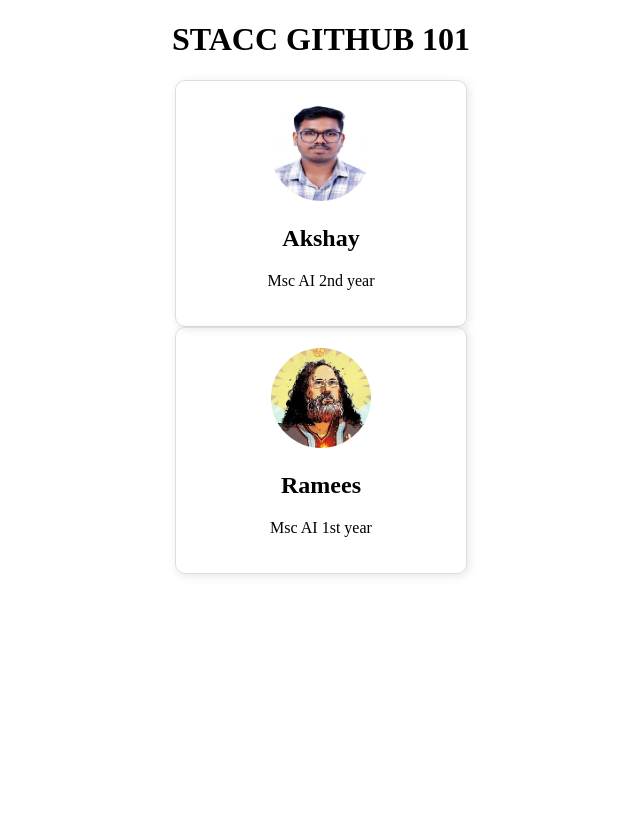
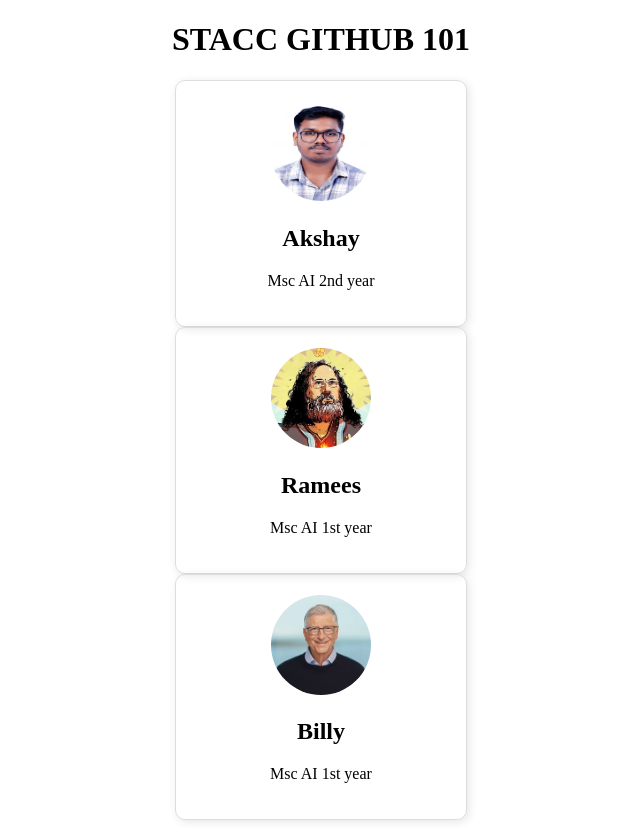
Before and after one commit to STACC-PROJECTS/Github-101, a React (Vite) app: page / in a window 1280 px wide. Shown: the whole page, without its empty margins (319-959 px from the left). Before the commit the page ends 800 px from the top, so only its background shows below. Built offline with nearby package versions, Linux system fonts and the light colour scheme.

Commit message:
Update App.jsx

```diff
--- a/src/App.jsx
+++ b/src/App.jsx
@@ -22,6 +22,9 @@ const App = () => {
       <UserProfile name="Ramees" image="/images/ramees.jpg" >
         Msc AI 1st year
           </UserProfile>
+      <UserProfile name="Billy" image="/images/ramees2.jpeg" >
+        Msc AI 1st year
+          </UserProfile>
 
 
 
```
